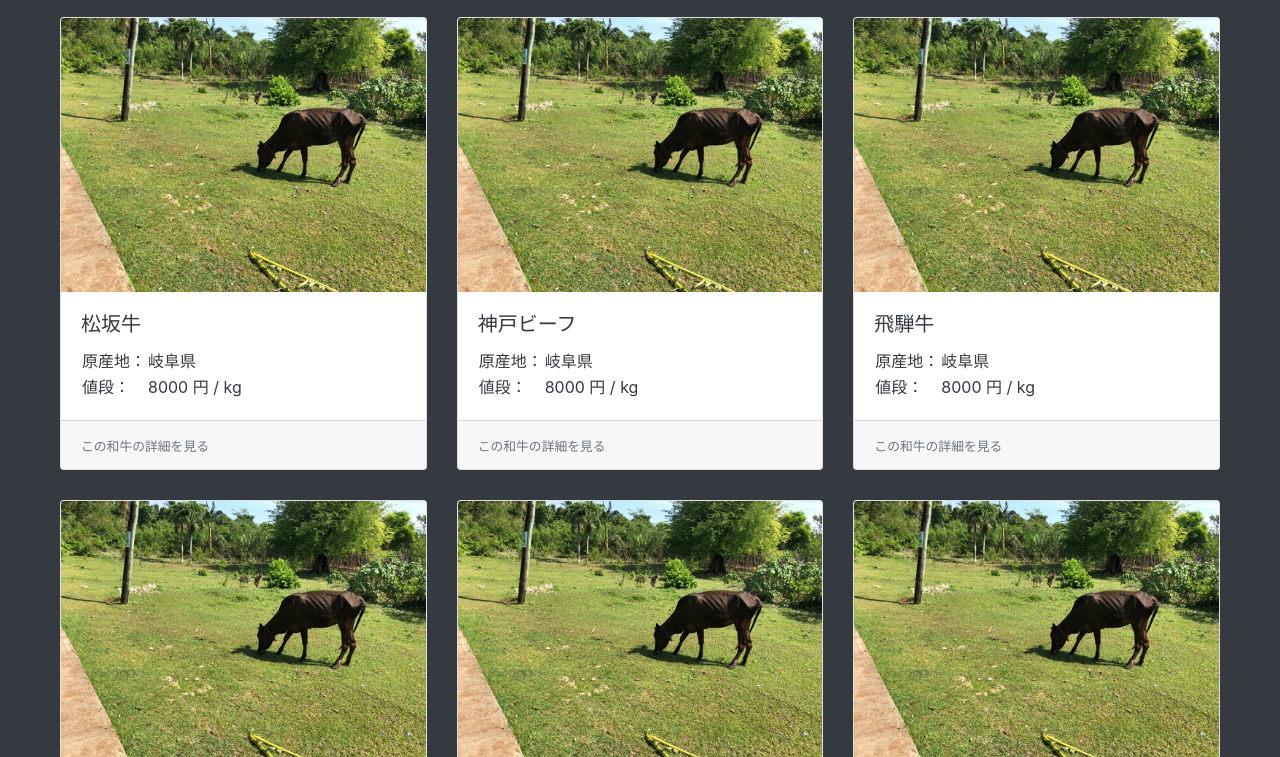
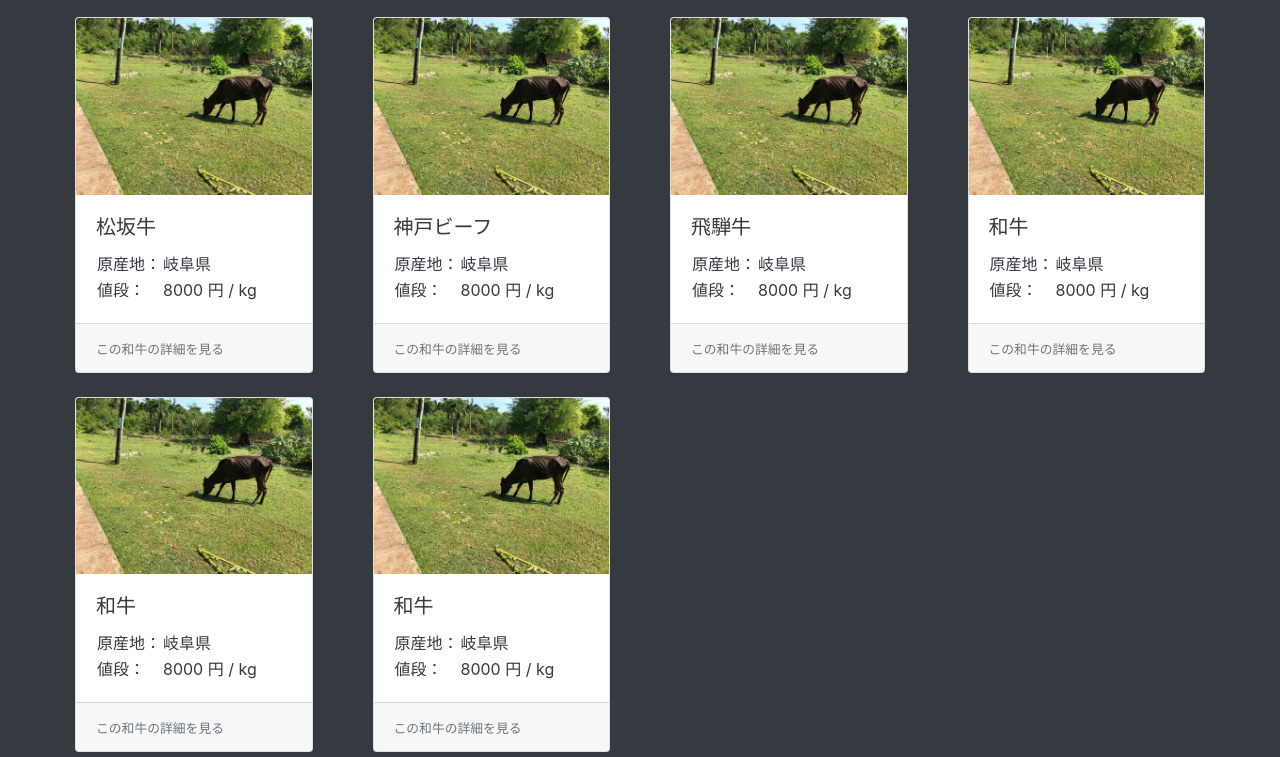
Before and after one commit to Norika-Is/wagyu_price, a plain HTML site: page index.html in a window 1280 px wide. Shown: the part 43-800 px from the top of the page. Drawn offline with Linux system fonts and the light colour scheme.

Commit message:
1行あたりのカード枚数を4枚に変更

```diff
--- a/index.html
+++ b/index.html
@@ -28,6 +28,7 @@
   </nav>
   <main class="container-fluid content-width result">
     <div class="card-deck row">
+      <div class="col-12 col-sm-6 col-lg-3 mb-4">
         <a href="#" class="card">
           <img class="card-img-top" src="img/ph_beaf.jpg">
           <div class="card-body">
@@ -47,6 +48,8 @@
             <small class="text-muted">この和牛の詳細を見る</small>
           </div>
         </a>
+      </div>
+      <div class="col-12 col-sm-6 col-lg-3 mb-4">
         <a href="#" class="card">
           <img class="card-img-top" src="img/ph_beaf.jpg">
           <div class="card-body">
@@ -66,6 +69,8 @@
             <small class="text-muted">この和牛の詳細を見る</small>
           </div>
         </a>
+      </div>
+      <div class="col-12 col-sm-6 col-lg-3 mb-4">
         <a href="#" class="card">
           <img class="card-img-top" src="img/ph_beaf.jpg">
           <div class="card-body">
@@ -86,7 +91,7 @@
           </div>
         </a>
       </div>
-    <div class="card-deck row">
+      <div class="col-12 col-sm-6 col-lg-3 mb-4">
         <a href="#" class="card">
           <img class="card-img-top" src="img/ph_beaf.jpg">
           <div class="card-body">
@@ -106,6 +111,8 @@
             <small class="text-muted">この和牛の詳細を見る</small>
           </div>
         </a>
+      </div>
+      <div class="col-12 col-sm-6 col-lg-3 mb-4">
         <a href="#" class="card">
           <img class="card-img-top" src="img/ph_beaf.jpg">
           <div class="card-body">
@@ -125,6 +132,8 @@
             <small class="text-muted">この和牛の詳細を見る</small>
           </div>
         </a>
+      </div>
+      <div class="col-12 col-sm-6 col-lg-3 mb-4">
         <a href="#" class="card">
           <img class="card-img-top" src="img/ph_beaf.jpg">
           <div class="card-body">
@@ -144,6 +153,7 @@
             <small class="text-muted">この和牛の詳細を見る</small>
           </div>
         </a>
+      </div>
     </div>
   </main>
   <footer class="content-width">
```
Lines whose indentation alone changed are shown as unchanged.
